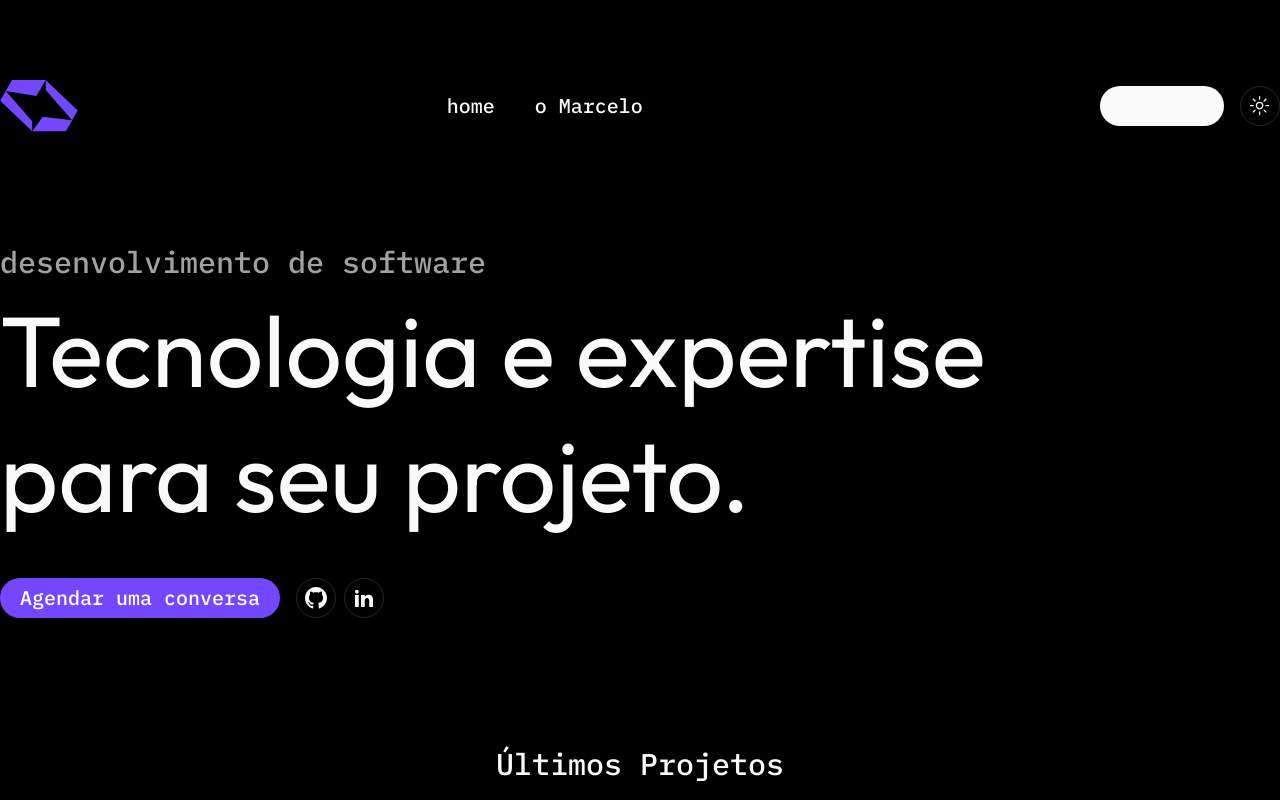
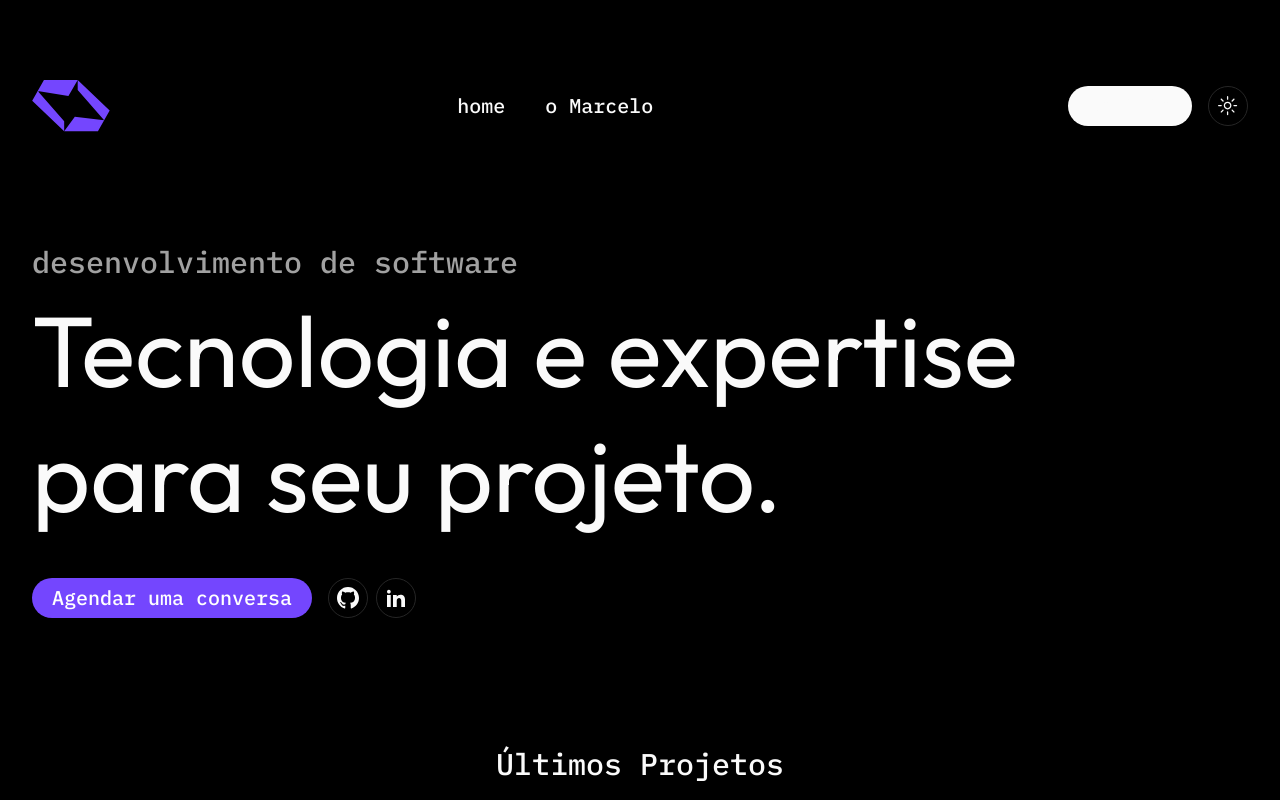
Before and after one commit to marcelopoars/my-website, a Next.js app: page / in a window 1280 px wide. Shown: the top 800 px of the page. Built offline with nearby package versions, Linux system fonts and the light colour scheme.

Commit message:
fix(container): update utility container styles for improved layout

```diff
--- a/src/styles/globals.css
+++ b/src/styles/globals.css
@@ -85,3 +85,9 @@
     @apply cursor-pointer;
   }
 }
+
+@utility container {
+  margin-inline: auto;
+  padding-inline: 2rem;
+  max-width: 1440px; /* exemplo para 2xl */
+}
--- a/tailwind.config.ts
+++ b/tailwind.config.ts
@@ -10,13 +10,6 @@ const config = {
   ],
   prefix: '',
   theme: {
-    container: {
-      center: true,
-      padding: '1.5rem',
-      screens: {
-        '2xl': '1440px',
-      },
-    },
     extend: {
       fontFamily: {
         sans: ['var(--font-sans)', ...defaultTheme.fontFamily.sans],
```
